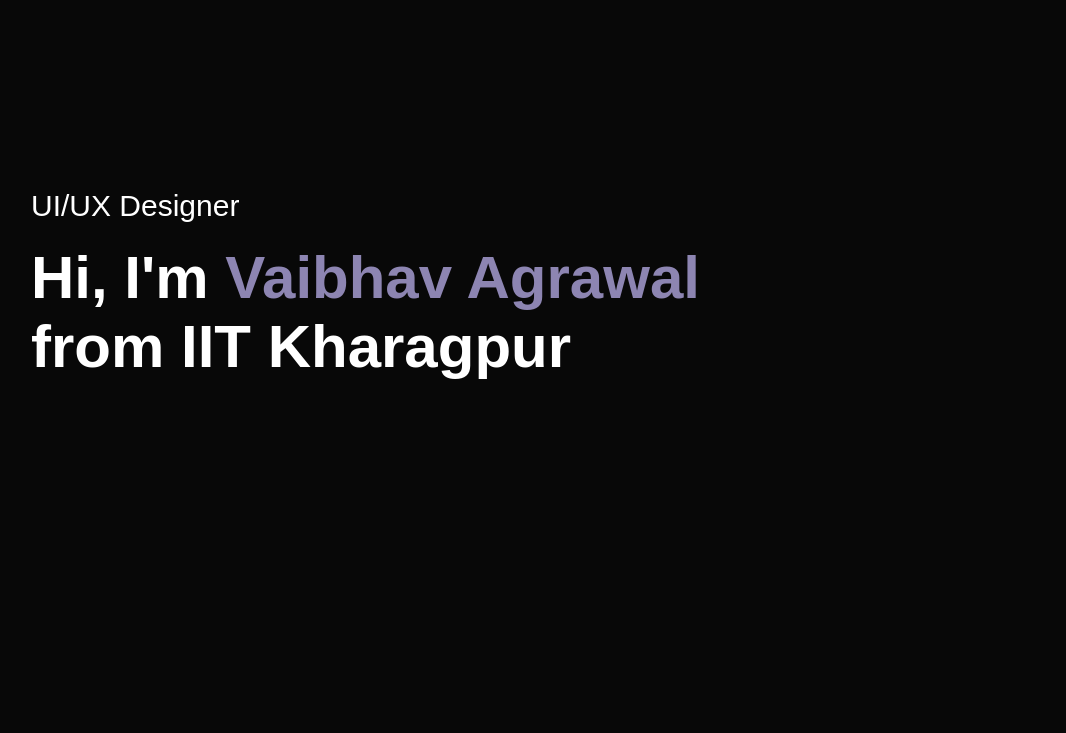
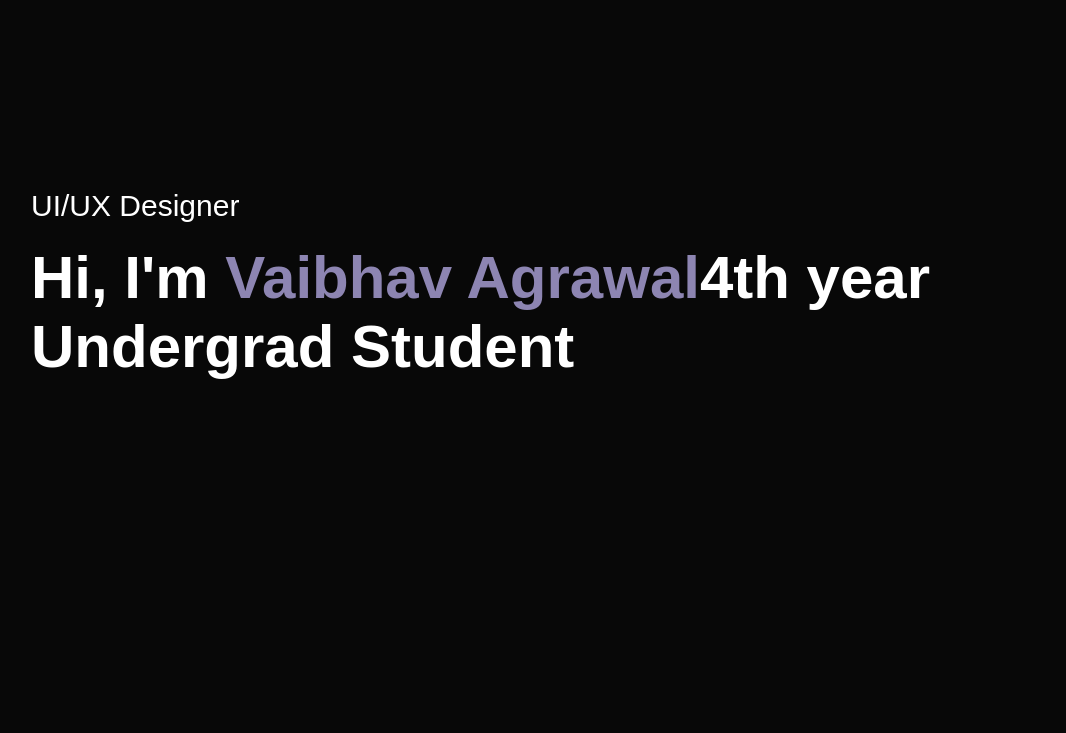
Before and after one commit to KDVaibhav/Portfolio, a plain HTML site: page index.html in a window 1280 px wide. Shown: the part 67-800 px from the top of the page, without its empty margins (97-1163 px from the left). Drawn offline with Linux system fonts and the light colour scheme.

Commit message:
Update index.html

```diff
--- a/index.html
+++ b/index.html
@@ -25,7 +25,7 @@
             </nav>
             <div class="header-text">
                 <p>UI/UX Designer</p>
-                <h1>Hi, I'm <span>Vaibhav Agrawal</span><br>from IIT Kharagpur</h1>
+                <h1>Hi, I'm <span>Vaibhav Agrawal</span>4th year<br>Undergrad Student</h1>
             </div>
         </div>
     </div>
```
